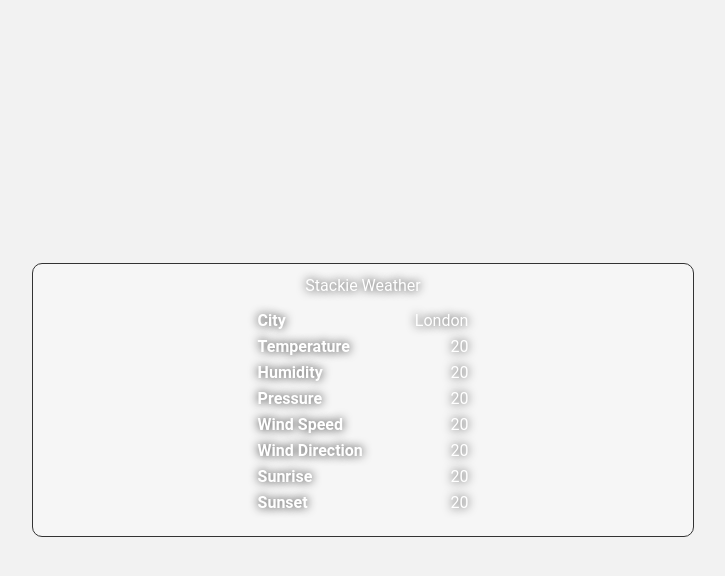
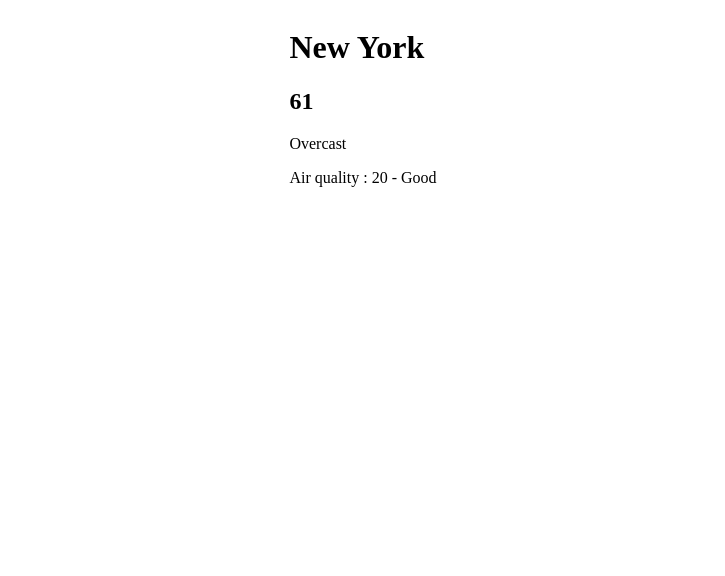
Before and after one commit to dmystical-coder/weather-app, a plain HTML site: page index.html in a window 1280 px wide. Shown: the whole page, without its empty margins (277-1002 px from the left). Drawn offline with Linux system fonts and the light colour scheme.

Commit message:
:construction: wip: work in progress

```diff
--- a/css/index.css
+++ b/css/index.css
@@ -1,75 +1,9 @@
-body {
-  font-family: "Roboto", sans-serif;
-  background: #f2f2f2;
-  color: #333;
-  font-size: 16px;
-  line-height: 1.5;
-  margin: 0;
-  padding: 0;
-  height: 100vh;
-  background-size: cover;
-  background-repeat: no-repeat;
+main {
   display: flex;
   justify-content: center;
   align-items: center;
-  flex-direction: column;
-  text-align: center;
-  color: white;
-  text-shadow: 0 0 10px rgba(0, 0, 0, 0.9);
 }
 
-.container {
-  min-width: 50vw;
-  min-height: 20vh;
-  max-width: 70vw;
-  max-height: 70vh;
-  border: 1px solid #333;
-  border-radius: 10px;
-  display: flex;
-  flex-direction: column;
-  align-items: center;
-  justify-content: center;
-  padding: 10px;
-  background-color: rgba(255, 255, 255, 0.3);
-  /* background: rgba(0, 0, 95, 0.5); */
+.weather-card {
+  display: grid;
 }
-
-h1,
-h2 {
-  font-size: 2rem;
-  margin: 0;
-  padding: 0;
-}
-
-p {
-  font-size: 1rem;
-  margin: 0;
-  padding: 0;
-}
-
-h1 {
-  font-size: 60px;
-}
-
-table {
-  display: flex;
-  padding: 10px;
-}
-
-tbody {
-  margin-left: 50px;
-}
-
-tr {
-  display: block;
-  float: left;
-}
-td {
-  display: block;
-  text-align: right;
-}
-
-th {
-  text-align: left;
-  display: block;
-}
--- a/index.html
+++ b/index.html
@@ -10,42 +10,19 @@
 </head>
 
 <body>
+    <main>
+        <div class="weather-card">
+            <div class="temp-card">
+                <h1>New York</h1>
+                <h2>61</h2>
+                <p>Overcast</p>
+                <p>Air quality : 20 - Good</p>
+            </div>
+            <div class="weather__details"></div>
+            <div></div>
+        </div>
+    </main>
 
-    <div class="container">
-        <p>Stackie Weather</p>
-        <h1 id="temperature"></h1>
-        <p id="description"></p>
-        <h2 id="location"></h2>
-        <!-- tables -->
-        <div class="table-container">
-            <table class="table">
-                <thead>
-                    <tr>
-                        <th>City</th>
-                        <th>Temperature</th>
-                        <th>Humidity</th>
-                        <th>Pressure</th>
-                        <th>Wind Speed</th>
-                        <th>Wind Direction</th>
-                        <th>Sunrise</th>
-                        <th>Sunset</th>
-                    </tr>
-                </thead>
-                <tbody id="table-body">
-                    <tr>
-                        <td id="data_city">London</td>
-                        <td id="data_temperature">20</td>
-                        <td id="data_humidity">20</td>
-                        <td id="data_pressure">20</td>
-                        <td id="data_wind_speed">20</td>
-                        <td id="data_wind_direction">20</td>
-                        <td id="data_sunrise">20</td>
-                        <td id="data_sunset">20</td>
-                    </tr>
-                </tbody>
-            </table>
-        </div>
-    </div>
     <script src="./js/app.js" defer>
     </script>
 </body>
--- a/js/app.js
+++ b/js/app.js
@@ -26,32 +26,6 @@ if (navigator.geolocation) {
         const loadSite = async function () {
             const data = await getWeather();
             console.log(data);
-            switch (data.weather[0].main) {
-                case "Rain":
-                    document.body.style.backgroundImage = "url('./img/rainy.jpg')";
-                    break;
-                case "Clouds":
-                    document.body.style.backgroundImage = "url('./img/cloudy.jpg')";
-                    break;
-                case "Clear":
-                    document.body.style.backgroundImage = "url('./img/clear.jpg')";
-                    break;
-                default:
-                    document.body.style.backgroundImage = "url('./img/fair.jpg')";
-                    break;
-            }
-
-            temperature.innerHTML = Math.round((data.main.temp - 273.15) * 10) / 10 + "°C";
-            description.innerHTML = data.weather[0].description;
-            loc.innerHTML = data.name;
-            dataCity.innerHTML = data.name;
-            dataTemperature.innerHTML = Math.round((data.main.temp - 273.15) * 10) / 10 + "°C";
-            dataHumidity.innerHTML = data.main.humidity + "%";
-            dataPressure.innerHTML = data.main.pressure + "hPa";
-            dataWindSpeed.innerHTML = data.wind.speed + "m/s";
-            dataWindDirection.innerHTML = data.wind.deg + "º";
-            dataSunrise.innerHTML = new Date(data.sys.sunrise * 1000).toLocaleTimeString();
-            dataSunset.innerHTML = new Date(data.sys.sunset * 1000).toLocaleTimeString();
         }
         loadSite();
 
```
